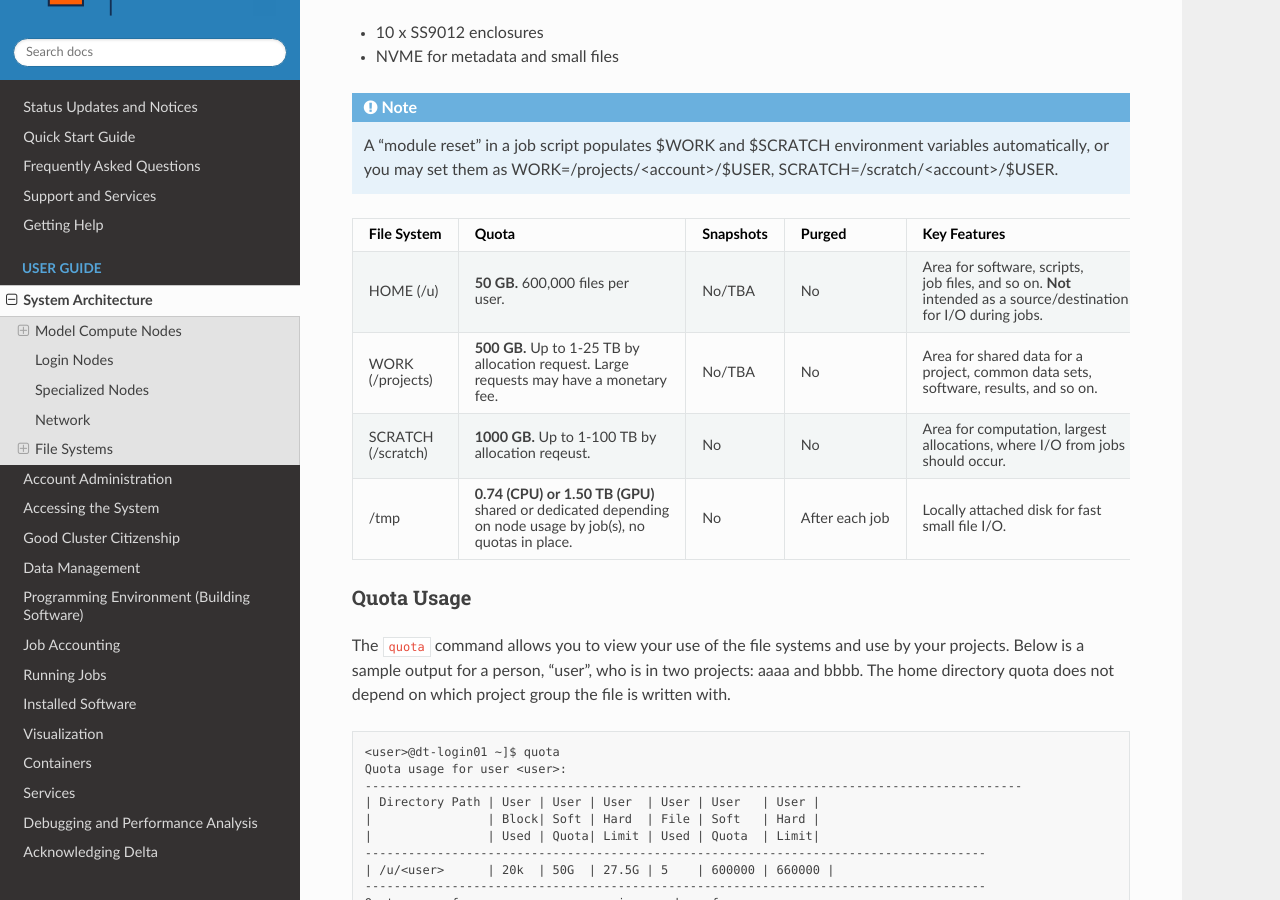
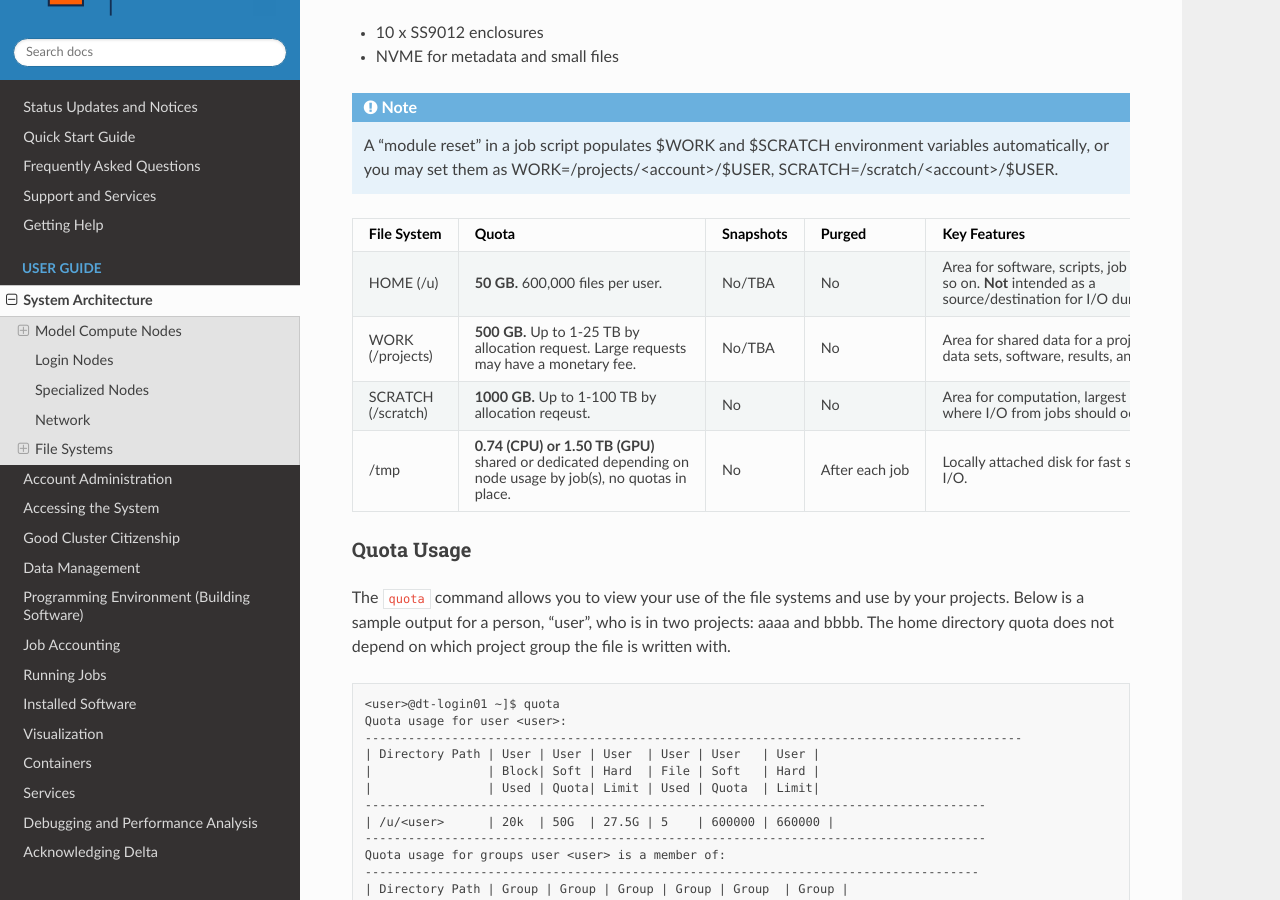
Before and after one commit to ncsa/Delta_doc, a Sphinx documentation site: the page built from docs/source/user_guide/architecture.rst, in a window 1280 px wide and 900 px high, scrolled down 7943 px. Built offline with Sphinx 7.4.7 and the Read the Docs theme 2.0.0, drawn with Linux system fonts in a browser that asks for light colours.

```diff
--- a/docs/source/user_guide/architecture.rst
+++ b/docs/source/user_guide/architecture.rst
@@ -390,39 +390,34 @@ DDN SFA18XE (Quantity: 1), each unit contains:
 
    A “module reset” in a job script populates $WORK and $SCRATCH environment variables automatically, or you may set them as WORK=/projects/<account>/$USER, SCRATCH=/scratch/<account>/$USER.
 
-+---------------+--------------------------------+---------------+---------------+----------------------------------+
-| File System   | Quota                          | Snapshots     | Purged        | Key Features                     |
-+===============+================================+===============+===============+==================================+
-| HOME (/u)     | **50 GB.** 600,000 files per   | No/TBA        | No            | Area for software, scripts,      |
-|               |                                |               |               |                                  |
-|               | user.                          |               |               | job files, and so on. **Not**    |
-|               |                                |               |               |                                  |
-|               |                                |               |               | intended as a source/destination |
-|               |                                |               |               |                                  |
-|               |                                |               |               | for I/O during jobs.             |
-+---------------+--------------------------------+---------------+---------------+----------------------------------+
-| WORK          | **500 GB.** Up to 1-25 TB by   | No/TBA        | No            | Area for shared data for a       |
-|               |                                |               |               |                                  |
-| (/projects)   | allocation request. Large      |               |               | project, common data sets,       |
-|               |                                |               |               |                                  |
-|               | requests may have a monetary   |               |               | software, results, and so on.    |
-|               |                                |               |               |                                  |
-|               | fee.                           |               |               |                                  |
-+---------------+--------------------------------+---------------+---------------+----------------------------------+
-| SCRATCH       | **1000 GB.** Up to 1-100 TB by | No            | No            | Area for computation, largest    |
-|               |                                |               |               |                                  |
-| (/scratch)    | allocation reqeust.            |               |               | allocations, where I/O from jobs |
-|               |                                |               |               |                                  |
-|               |                                |               |               | should occur.                    |
-+---------------+--------------------------------+---------------+---------------+----------------------------------+
-| /tmp          | **0.74 (CPU) or 1.50 TB (GPU)**| No            | After each job| Locally attached disk for fast   |
-|               |                                |               |               |                                  |
-|               | shared or dedicated depending  |               |               | small file I/O.                  |
-|               |                                |               |               |                                  |
-|               | on node usage by job(s), no    |               |               |                                  |
-|               |                                |               |               |                                  |
-|               | quotas in place.               |               |               |                                  |
-+---------------+--------------------------------+---------------+---------------+----------------------------------+
++---------------+-------------------------------------+---------------+---------------+--------------------------------------------+
+| File System   | Quota                               | Snapshots     | Purged        | Key Features                               |
++===============+=====================================+===============+===============+============================================+
+| HOME (/u)     | **50 GB.** 600,000 files per user.  | No/TBA        | No            | Area for software, scripts, job files, and |
+|               |                                     |               |               |                                            |
+|               |                                     |               |               | so on. **Not** intended as a               |
+|               |                                     |               |               |                                            |
+|               |                                     |               |               | source/destination for I/O during jobs.    |
+|               |                                     |               |               |                                            |
++---------------+-------------------------------------+---------------+---------------+--------------------------------------------+
+| WORK          | **500 GB.** Up to 1-25 TB by        | No/TBA        | No            | Area for shared data for a project, common |
+|               |                                     |               |               |                                            |
+| (/projects)   | allocation request. Large requests  |               |               | data sets, software, results, and so on.   |
+|               |                                     |               |               |                                            |
+|               | may have a monetary fee.            |               |               |                                            |
++---------------+-------------------------------------+---------------+---------------+--------------------------------------------+
+| SCRATCH       | **1000 GB.** Up to 1-100 TB by      | No            | No            | Area for computation, largest allocations, |
+|               |                                     |               |               |                                            |
+| (/scratch)    | allocation reqeust.                 |               |               | where I/O from jobs should occur.          |
++---------------+-------------------------------------+---------------+---------------+--------------------------------------------+
+| /tmp          | **0.74 (CPU) or 1.50 TB (GPU)**     | No            | After each job| Locally attached disk for fast small file  |
+|               |                                     |               |               |                                            |
+|               | shared or dedicated depending on    |               |               | I/O.                                       |
+|               |                                     |               |               |                                            |
+|               | node usage by job(s), no quotas in  |               |               |                                            |
+|               |                                     |               |               |                                            |
+|               | place.                              |               |               |                                            |
++---------------+-------------------------------------+---------------+---------------+--------------------------------------------+
 
 Quota Usage
 ~~~~~~~~~~~~
```
